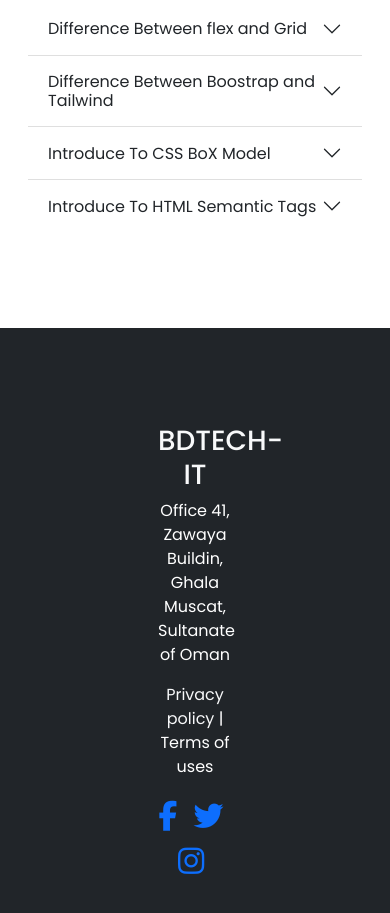
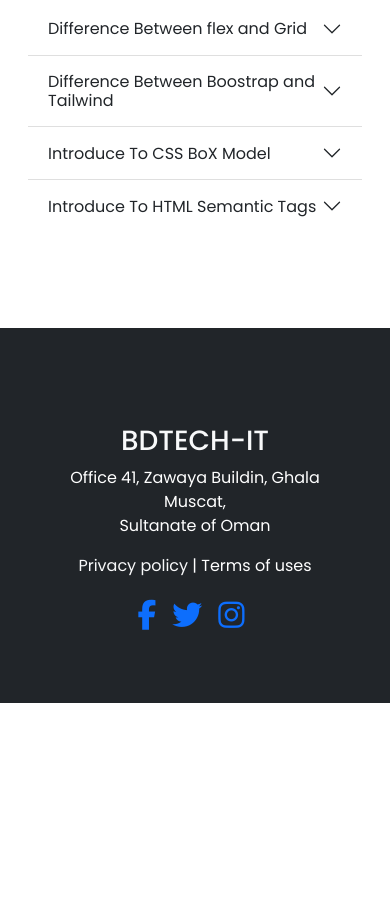
Before and after one commit to mdansarulislam641/bdtech-it, a plain HTML site: page index.html in a window 390 px wide. Shown: the part 8100-9013 px from the top of the page. After the commit the page ends 8803 px from the top, so only its background shows below. Drawn offline with nearby package versions, Linux system fonts and the light colour scheme.

Commit message:
footer solution

```diff
--- a/index.html
+++ b/index.html
@@ -611,7 +611,7 @@ generators on the Internet tend to repeat predefined.
   <footer id="footer" class="bg-dark p-5 mt-5">
     <div class="container">
       <div class="row mt-5">
-        <div class="col-4 m-auto">
+        <div class="col-sm-10 col-md-6 col-lg-4 col-12 m-auto">
           <div class="footer-text text-center">
             <h2 class="footer-top h1 text-light">
               BDTECH-IT
```
